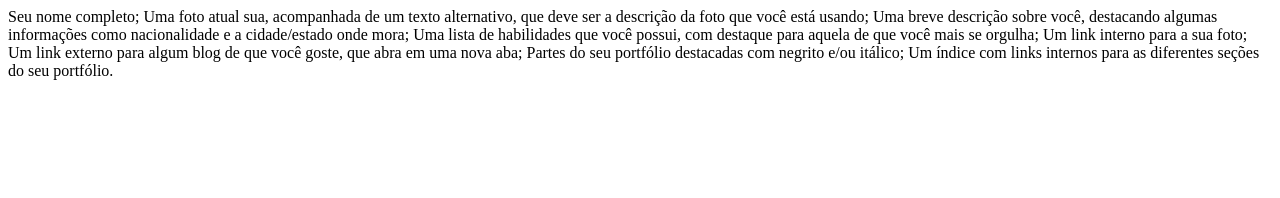
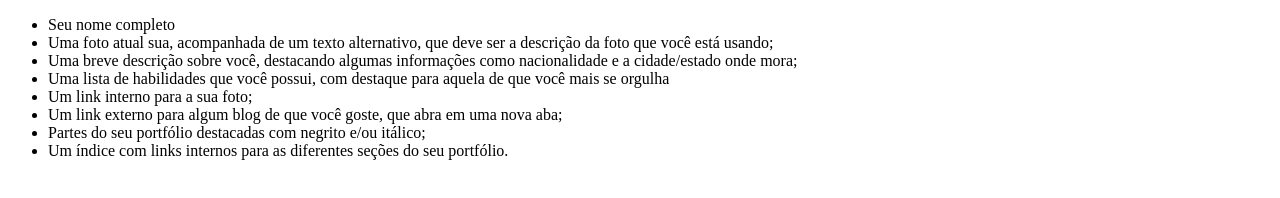
Before and after one commit to ZLenon/ZLenon.github.io, a plain HTML site: page index.html in a window 1280 px wide. Drawn offline with Linux system fonts and the light colour scheme.

Commit message:
Lista do que precisa fazer para completar o portifolio

```diff
--- a/index.html
+++ b/index.html
@@ -1,19 +1,34 @@
 <!DOCTYPE html>
 <html lang="pt-BR">
-<head>
-    <meta charset="UTF-8">
+  <head>
+    <meta charset="UTF-8" />
 
     <title>Meu portifolio</title>
-</head>
-<body>
-
-Seu nome completo;
-Uma foto atual sua, acompanhada de um texto alternativo, que deve ser a descrição da foto que você está usando;
-Uma breve descrição sobre você, destacando algumas informações como nacionalidade e a cidade/estado onde mora;
-Uma lista de habilidades que você possui, com destaque para aquela de que você mais se orgulha;
-Um link interno para a sua foto;
-Um link externo para algum blog de que você goste, que abra em uma nova aba;
-Partes do seu portfólio destacadas com negrito e/ou itálico;
-Um índice com links internos para as diferentes seções do seu portfólio.
-</body>
+  </head>
+  <body>
+    <ul>
+      <li>Seu nome completo</li>
+      <li>
+        Uma foto atual sua, acompanhada de um texto alternativo, que deve ser a
+        descrição da foto que você está usando;
+      </li>
+      <li>
+        Uma breve descrição sobre você, destacando algumas informações como
+        nacionalidade e a cidade/estado onde mora;
+      </li>
+      <li>
+        Uma lista de habilidades que você possui, com destaque para aquela de
+        que você mais se orgulha
+      </li>
+      <li>Um link interno para a sua foto;</li>
+      <li>
+        Um link externo para algum blog de que você goste, que abra em uma nova
+        aba;
+      </li>
+      <li>Partes do seu portfólio destacadas com negrito e/ou itálico;</li>
+      <li>
+        Um índice com links internos para as diferentes seções do seu portfólio.
+      </li>
+    </ul>
+  </body>
 </html>
```
